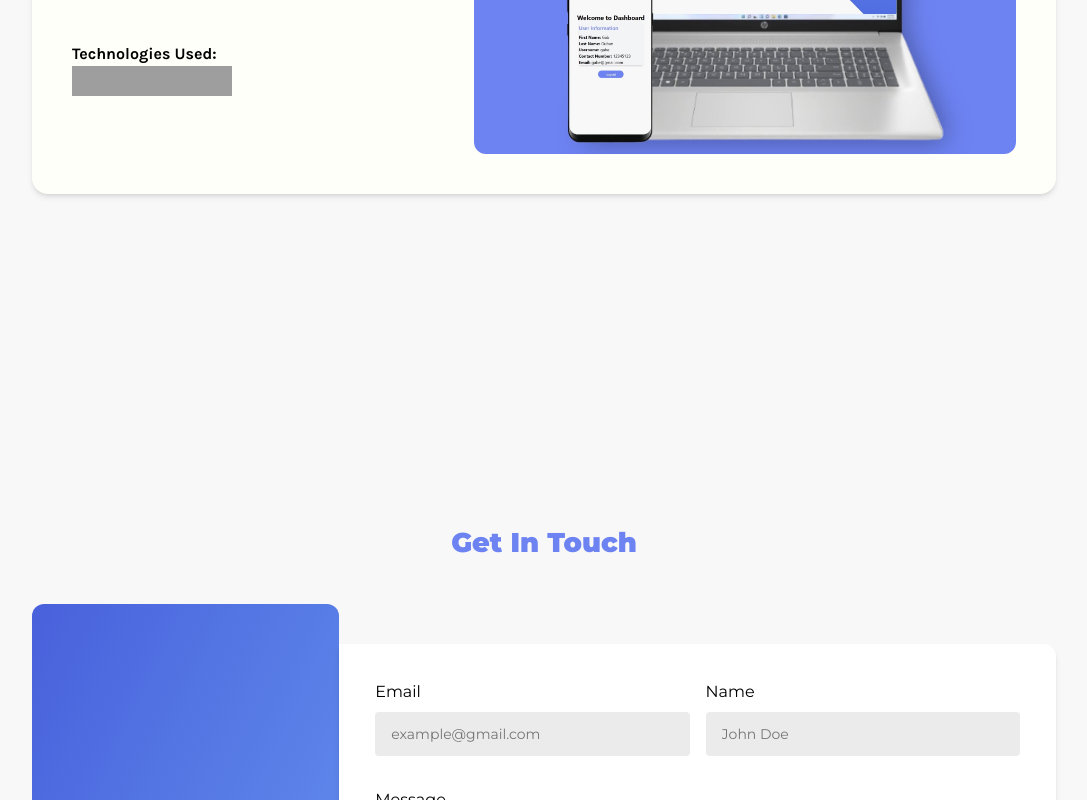
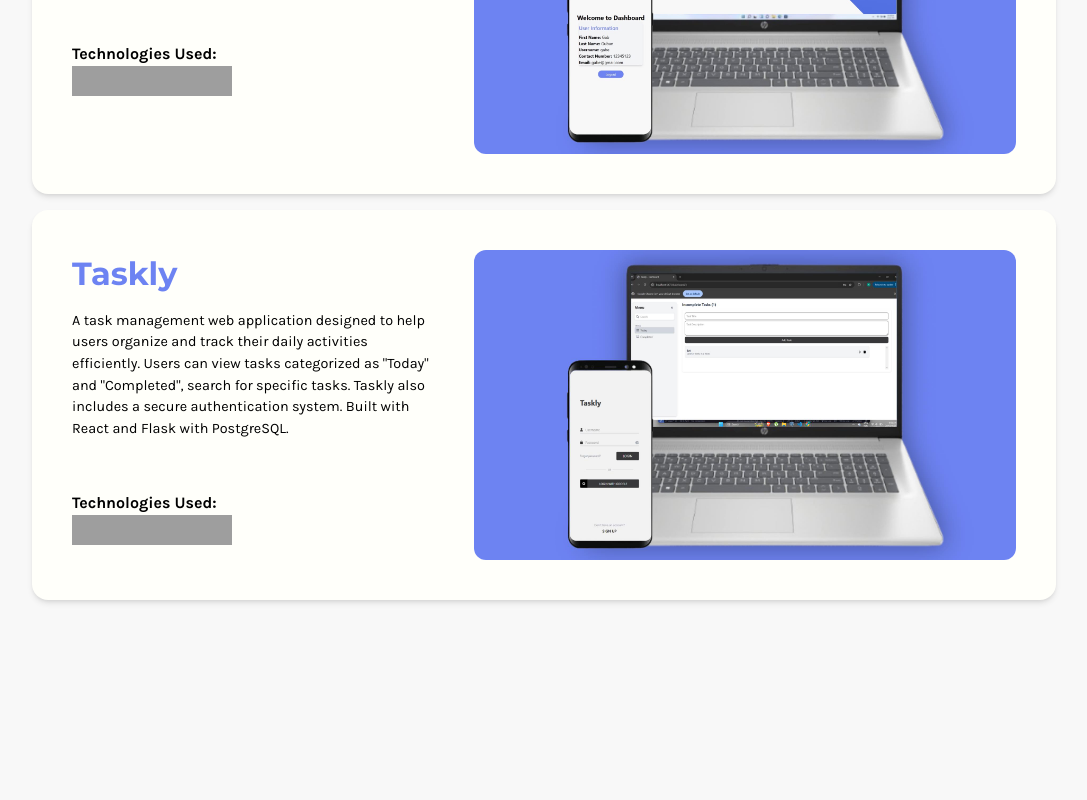
Before and after one commit to gabyel-dev/my-portfolio, a React (Vite) app: page / in a window 1280 px wide. Shown: the part 3032-3832 px from the top of the page, without its empty margins (96-1183 px from the left). Built offline with nearby package versions, Linux system fonts and the light colour scheme; grey boxes are pictures that could not be loaded; a web font is replaced by a local one.

Commit message:
added 1 project

```diff
--- a/src/components/Projects.jsx
+++ b/src/components/Projects.jsx
@@ -5,19 +5,20 @@ import { Link } from "react-router-dom";
 export default function Projects() {
   return (
     <>
-      <div className="proj-container h-[100vh] w-[100%]">
+      <div className="proj-container h-[160vh] w-[100%]">
         <div>
           <h1 className="text-[var(--text-color)] font-black text-[1.7rem] text-center mt-[100px] mb-[40px] mont">
             My Projects
           </h1>
         </div>
-        <div className="projects">
+        <div className="projects flex flex-col gap-4">
           <div className="proj-1 bg-[#fffffa] shadow-md rounded-2xl min-w-[500px] min-h-[300px] p-10 flex gap-10">
             <div className="left-section w-[40%] flex flex-col gap-3">
               <h1 className="text-[var(--text-color)] font-bold text-[2rem] mont">
                 SimpleAuth
               </h1>
               <p className="karla text-[0.9em]">
+                {" "}
                 A simple authentication system that allows users to register,
                 log in, reset their password, and access a secure dashboard. It
                 provides a smooth and secure user experience.
@@ -75,6 +76,73 @@ export default function Projects() {
               </a>
             </div>
           </div>
+
+          {/* proj 2 */}
+          <div className="proj-1 bg-[#fffffa] shadow-md rounded-2xl min-w-[500px] min-h-[300px] p-10 flex gap-10">
+            <div className="left-section w-[40%] flex flex-col gap-3">
+              <h1 className="text-[var(--text-color)] font-bold text-[2rem] mont">
+                Taskly
+              </h1>
+              <p className="karla text-[0.9em]">
+                A task management web application designed to help users
+                organize and track their daily activities efficiently. Users can
+                view tasks categorized as "Today" and "Completed", search for
+                specific tasks. Taskly also includes a secure authentication
+                system. Built with React and Flask with PostgreSQL.
+              </p>
+              <div className="pt-10">
+                <p className=" font-bold karla">Technologies Used:</p>
+                <ul className="flex">
+                  <li>
+                    {" "}
+                    <img
+                      src="https://www.vectorlogo.zone/logos/tailwindcss/tailwindcss-icon.svg"
+                      alt="Tailwind CSS"
+                      width="40"
+                      height="40"
+                    />
+                  </li>
+                  <li>
+                    <img
+                      src="https://raw.githubusercontent.com/devicons/devicon/master/icons/react/react-original-wordmark.svg"
+                      alt="React.js"
+                      width="40"
+                      height="40"
+                    />
+                  </li>
+                  <li>
+                    <img
+                      src="https://raw.githubusercontent.com/devicons/devicon/master/icons/postgresql/postgresql-original-wordmark.svg"
+                      alt="PostgreSQL"
+                      width="40"
+                      height="40"
+                    />
+                  </li>
+                  <li>
+                    <img
+                      src="https://encrypted-tbn0.gstatic.com/images?q=tbn:ANd9GcTmD38KsMgEwahtWc_Nfs5ZVktP9dBc36MUZA&s"
+                      alt="Flask"
+                      width="40"
+                      height="40"
+                    />
+                  </li>
+                </ul>
+              </div>
+            </div>
+            <div className="right-section  w-[60%] flex justify-end items-right">
+              <a
+                href="https://login-signup-git-main-gabyels-projects.vercel.app/#/login"
+                target="_blank"
+                rel="noopener noreferrer"
+              >
+                <img
+                  src="/_project_2.jpg"
+                  alt="project#1"
+                  className="min-w-[40vh] min-h-[310px] rounded-xl"
+                />
+              </a>
+            </div>
+          </div>
         </div>
       </div>
     </>
```
Also changed, not shown: public/_project_2.jpg (added).
